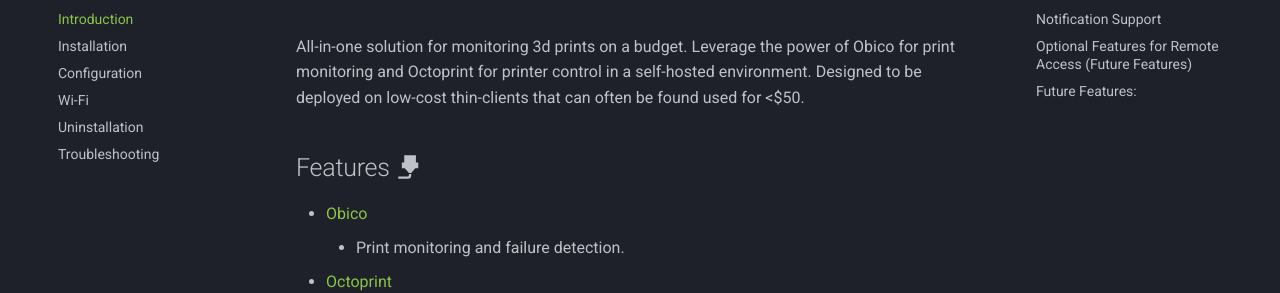
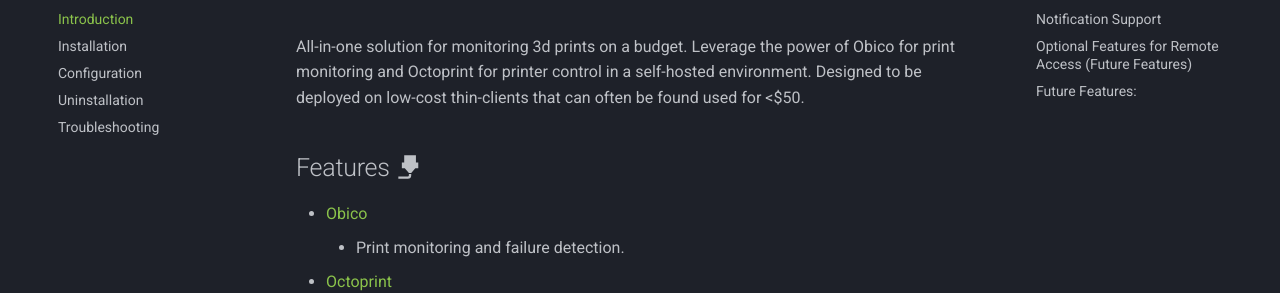
Before and after one commit to hentronnumerouno/miniprintbox, an MkDocs documentation site: the page built from docs/index.md, in a window 1280 px wide. Shown: the part 146-439 px from the top of the page. Built offline with MkDocs 1.6.1 and Material for MkDocs 9.7.7, drawn with Linux system fonts in a browser that asks for light colours; emoji names are drawn with the system emoji font; comment, search, counter and statistics services are not loaded.

```diff
--- a/mkdocs.yml
+++ b/mkdocs.yml
@@ -70,7 +70,6 @@ nav:
     - Introduction: index.md
     - Installation: Installation.md
     - Configuration: Configuration.md
-    - Wi-Fi: Wi-Fi.md
     - Uninstallation: Uninstallation.md
     - Troubleshooting: Troubleshooting.md
 copyright: Made by Humans, in the USA 🇺🇸
```
